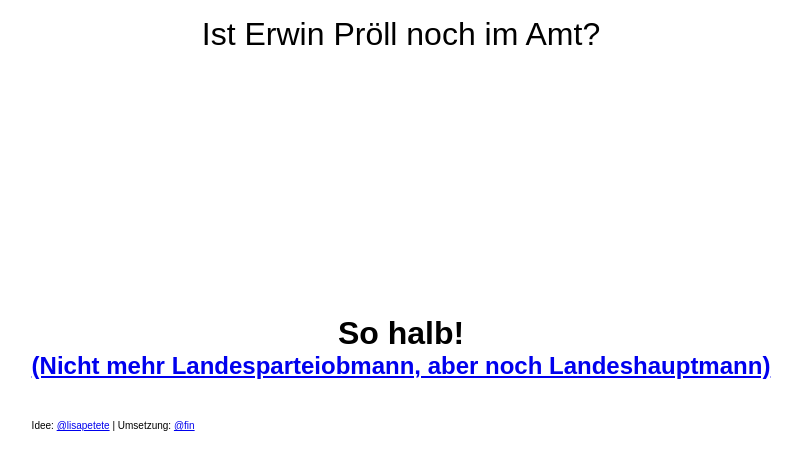
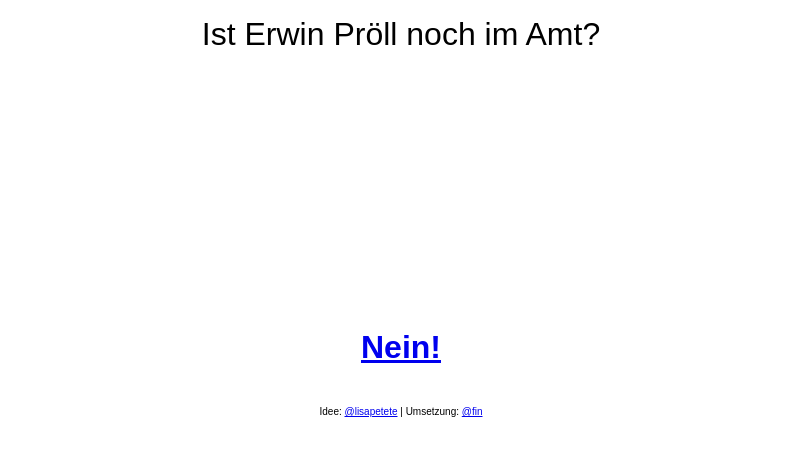
Before and after one commit to fin/isterwinproellnochimamt.at, a plain HTML site: page index.html in a window 1280 px wide. Shown: the whole page, without its empty margins (239-1040 px from the left). Drawn offline with Linux system fonts and the light colour scheme.

Commit message:
Erwin Pröll ist nicht mehr im Amt!

```diff
--- a/index.html
+++ b/index.html
@@ -58,8 +58,7 @@
     <h1 class="nofat">Ist Erwin Pröll noch im Amt?</h1>
     <div class="Aligner">
       <div>
-        <h1>So halb!</h1>
-        <h2><a href="http://derstandard.at/2000054820154/98-5-Prozent-OeVP-Niederoesterreich-waehlt-Mikl-Leitner-zur-Obfrau">(Nicht mehr Landesparteiobmann, aber noch Landeshauptmann)</a></h2>
+        <h1><a href="http://derstandard.at/2000056137193/Sonderlandtag-in-St-Poelten-Mikl-Leitner-wird-Landeshauptfrau">Nein!</a></h1>
         <div id="impressum">Idee: <a href="https://twitter.com/lisapetete" target="_blank">@lisapetete</a> | Umsetzung: <a href="http://twitter.com/fin" target="_blank">@fin</a></small>
       </div>
     </div>
```
